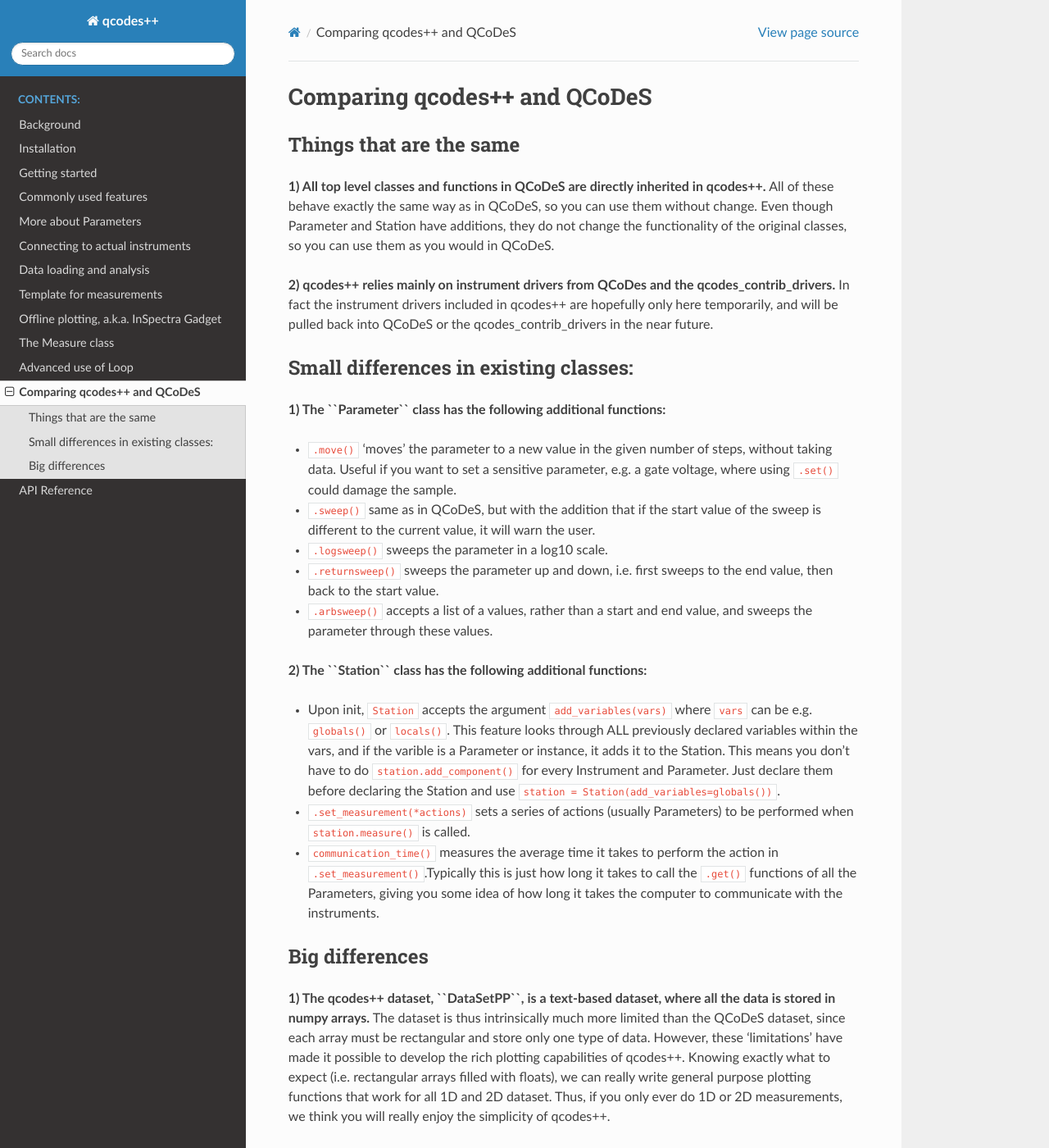
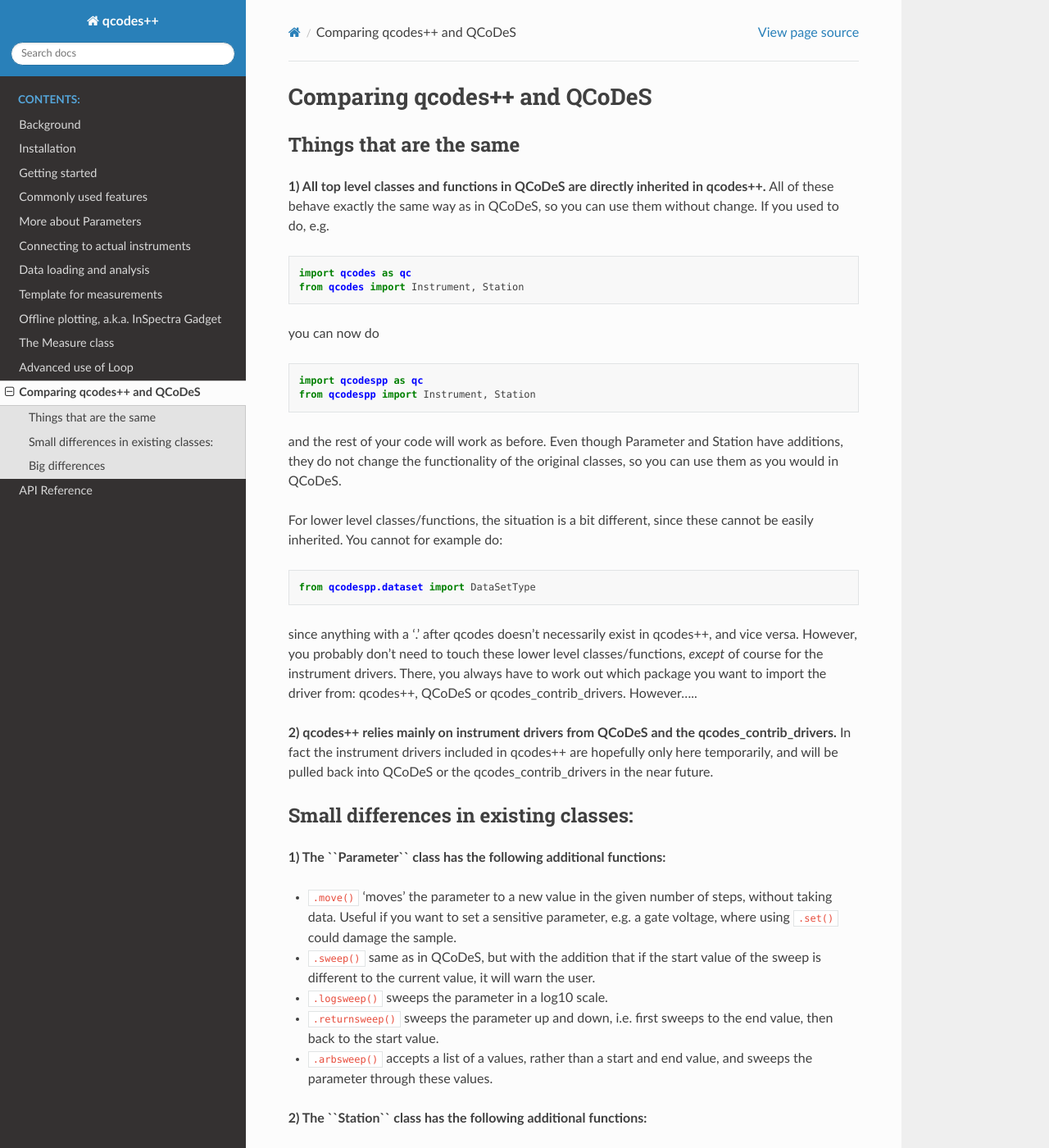
Before and after one commit to qcodespp/qcodespp.github.io, a Sphinx documentation site: the page built from docs/source/differences_from_qcodes.rst, in a window 1280 px wide and 1400 px high. Shown: the whole window at 82% size. Built offline with Sphinx 7.4.7 and the Read the Docs theme 3.1.0, drawn with Linux system fonts in a browser that asks for light colours; some of the changed text lies outside the part shown.

Commit message:
Proofing differences_from_qcodes

```diff
--- a/docs/source/differences_from_qcodes.rst
+++ b/docs/source/differences_from_qcodes.rst
@@ -4,9 +4,31 @@
 Things that are the same
 ------------------------
 
-**1) All top level classes and functions in QCoDeS are directly inherited in qcodes++.** All of these behave exactly the same way as in QCoDeS, so you can use them without change. Even though Parameter and Station have additions, they do not change the functionality of the original classes, so you can use them as you would in QCoDeS.
+**1) All top level classes and functions in QCoDeS are directly inherited in qcodes++.** All of these behave exactly the same way as in QCoDeS, so you can use them without change. If you used to do, e.g.
 
-**2) qcodes++ relies mainly on instrument drivers from QCoDes and the qcodes_contrib_drivers.** In fact the instrument drivers included in qcodes++ are hopefully only here temporarily, and will be pulled back into QCoDeS or the qcodes_contrib_drivers in the near future.
+.. code-block:: python
+
+    import qcodes as qc
+    from qcodes import Instrument, Station
+
+you can now do
+
+.. code-block:: python
+
+    import qcodespp as qc
+    from qcodespp import Instrument, Station
+
+and the rest of your code will work as before. Even though Parameter and Station have additions, they do not change the functionality of the original classes, so you can use them as you would in QCoDeS.
+
+For lower level classes/functions, the situation is a bit different, since these cannot be easily inherited. You cannot for example do:
+
+.. code-block:: python
+
+    from qcodespp.dataset import DataSetType
+
+since anything with a '.' after qcodes doesn't necessarily exist in qcodes++, and vice versa. However, you probably don't need to touch these lower level classes/functions, *except* of course for the instrument drivers. There, you always have to work out which package you want to import the driver from: qcodes++, QCoDeS or qcodes_contrib_drivers. However.....
+
+**2) qcodes++ relies mainly on instrument drivers from QCoDeS and the qcodes_contrib_drivers.** In fact the instrument drivers included in qcodes++ are hopefully only here temporarily, and will be pulled back into QCoDeS or the qcodes_contrib_drivers in the near future.
 
 Small differences in existing classes:
 --------------------------------------
@@ -36,4 +58,4 @@
 
 **1) The qcodes++ dataset, ``DataSetPP``, is a text-based dataset, where all the data is stored in numpy arrays.** The dataset is thus intrinsically much more limited than the QCoDeS dataset, since each array must be rectangular and store only one type of data. However, these 'limitations' have made it possible to develop the rich plotting capabilities of qcodes++. Knowing exactly what to expect (i.e. rectangular arrays filled with floats), we can really write general purpose plotting functions that work for all 1D and 2D dataset. Thus, if you only ever do 1D or 2D measurements, we think you will really enjoy the simplicity of qcodes++.
 
-Indeed, the entire way of collecting data and setting up measurements is rather different. The best way to understand it is to check out the rest of the docs, in particular on running both `basic loop-based measurements <dummy_measurements.html#running-a-measurement>`_ and `more advanced measurements <advanced.html>`_.
+The best way to understand the approach to measurements is to check out the rest of the docs, in particular on running both `basic loop-based measurements <dummy_measurements.html#running-a-measurement>`_ and `more advanced measurements <advanced.html>`_.
```
